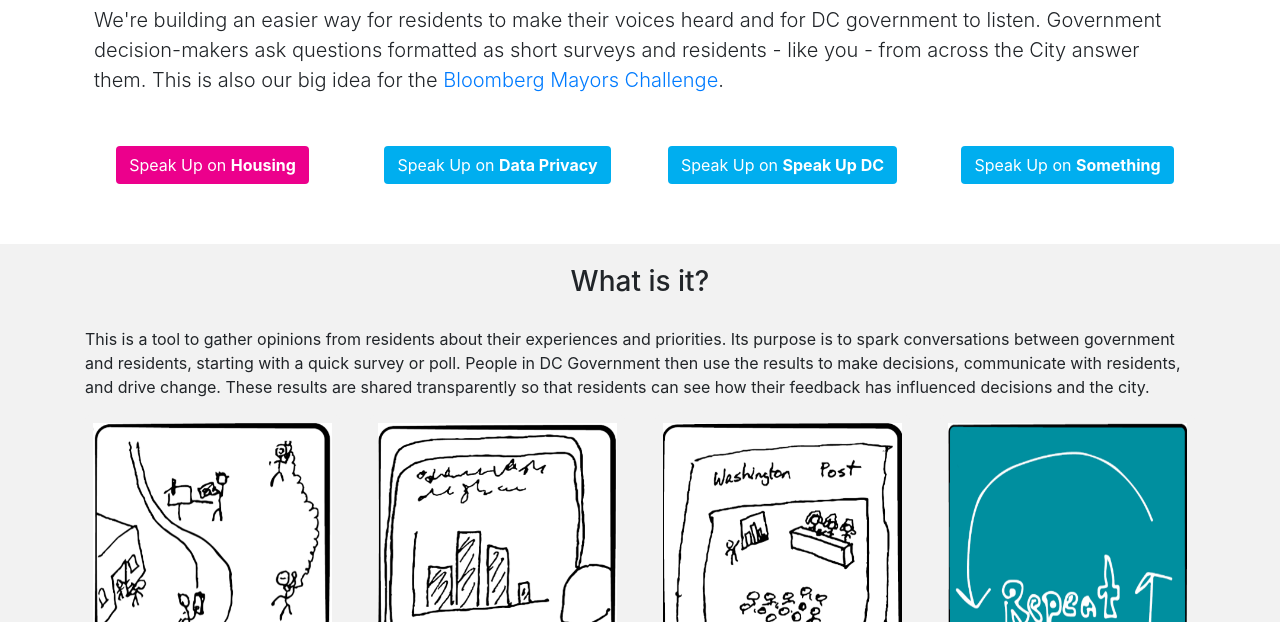
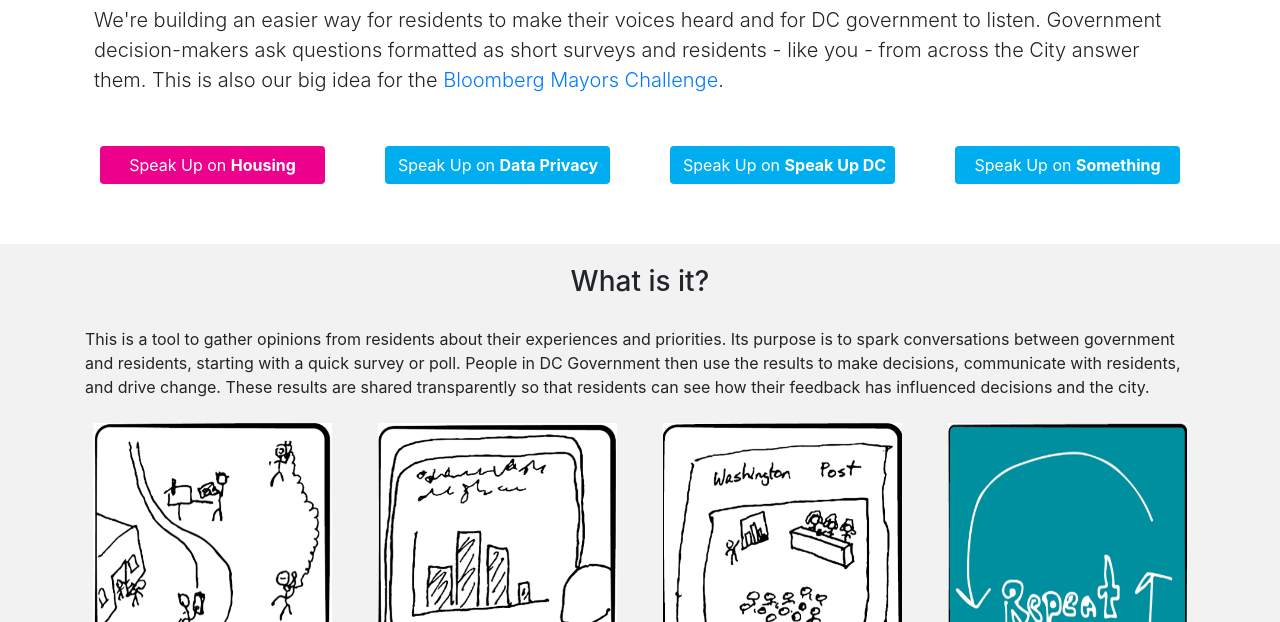
Before and after one commit to DCgov/Community-Engagement-Program, a plain HTML site: page splash-page/index.html in a window 1280 px wide. Shown: the part 178-800 px from the top of the page. Drawn offline with nearby package versions, Linux system fonts and the light colour scheme.

Commit message:
fix button stacking bootstrap behavior

```diff
--- a/splash-page/index.html
+++ b/splash-page/index.html
@@ -52,43 +52,37 @@
         </div>
     </div>
     <div class="container">
-        <div class="row">
-            <div class="col-12">
         <div class="row text-center">
-                    <div class="col-sm">
+            <div class="col-lg-3 col-md-6 col-sm-12">
                 <a href="housing.html">
-                            <button type="button" class="btn secondary-color m-2">Speak Up on
+                    <button type="button" class="btn secondary-color survey-link m-2">Speak Up on
                         <b>Housing</b>
                     </button>
                 </a>
             </div>
-                    <div class="col-sm">
+            <div class="col-lg-3 col-md-6 col-sm-12">
                 <a href="#">
-                            <button type="button" class="btn primary-color m-2">Speak Up on
+                    <button type="button" class="btn primary-color survey-link m-2">Speak Up on
                         <b>Data Privacy</b>
                     </button>
                 </a>
             </div>
-                    <div class="col-sm">
+            <div class="col-lg-3 col-md-6 col-sm-12">
                 <a href="#">
-                            <button type="button" class="btn primary-color m-2">Speak Up on
+                    <button type="button" class="btn primary-color survey-link m-2">Speak Up on
                         <b>Speak Up DC</b>
                     </button>
                 </a>
             </div>
-                    <div class="col-sm">
+            <div class="col-lg-3 col-md-6 col-sm-12">
                 <a href="#">
-                            <button type="button" class="btn primary-color m-2">Speak Up on
+                    <button type="button" class="btn primary-color survey-link m-2">Speak Up on
                         <b>Something</b>
                     </button>
                 </a>
             </div>
         </div>
         <br>
-
-            </div>
-
-        </div>
     </div>
 
     <div class="alt-background">
--- a/splash-page/style/style.css
+++ b/splash-page/style/style.css
@@ -164,6 +164,10 @@ h1 {
     margin-left: 60px;
 }
 
+.survey-link{
+    width: 225px;
+}
+
 /* md bootstrap breakpoint */
 
 @media (min-width: 768px) {
```
Lines whose indentation alone changed are shown as unchanged.
